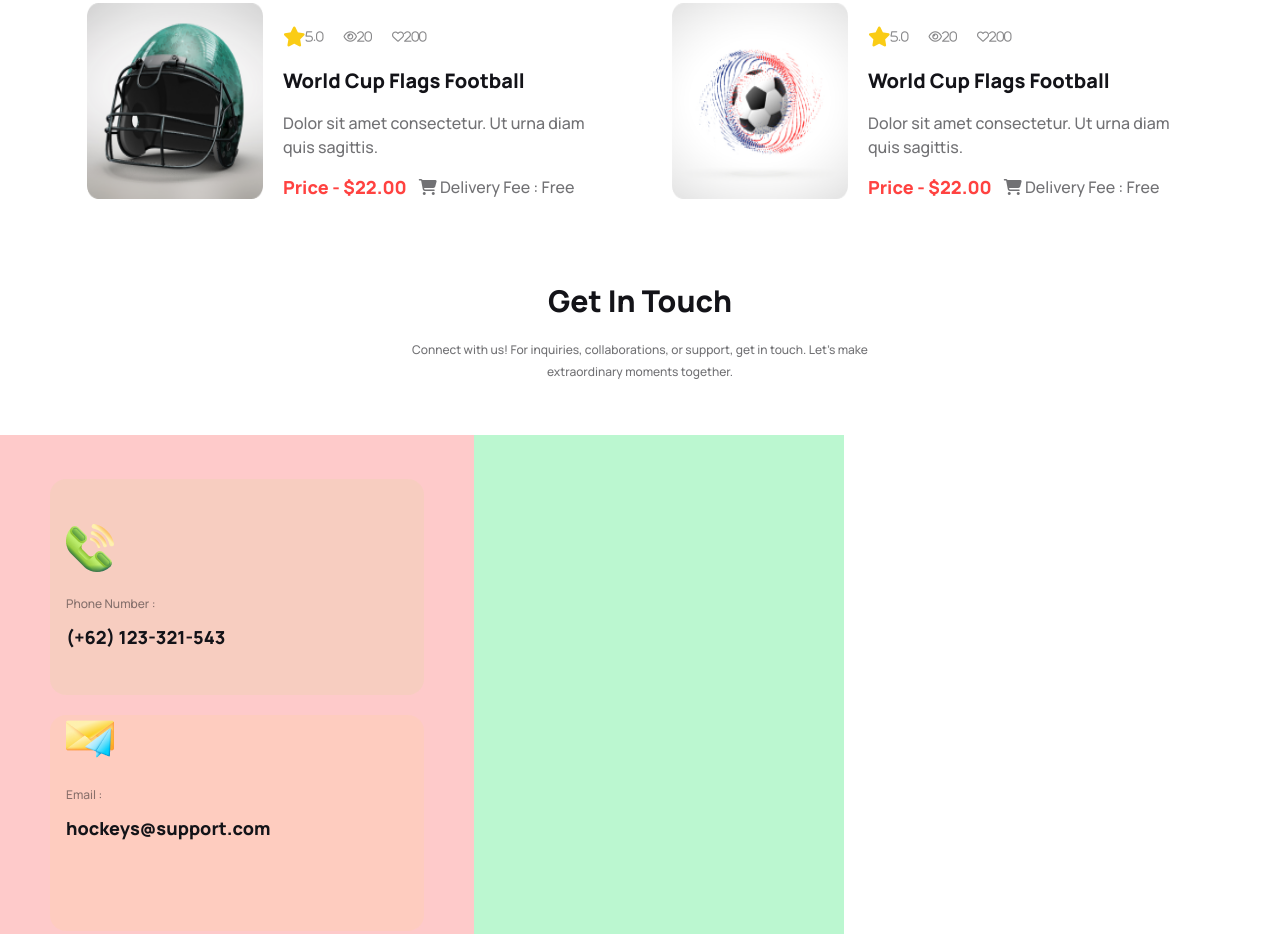
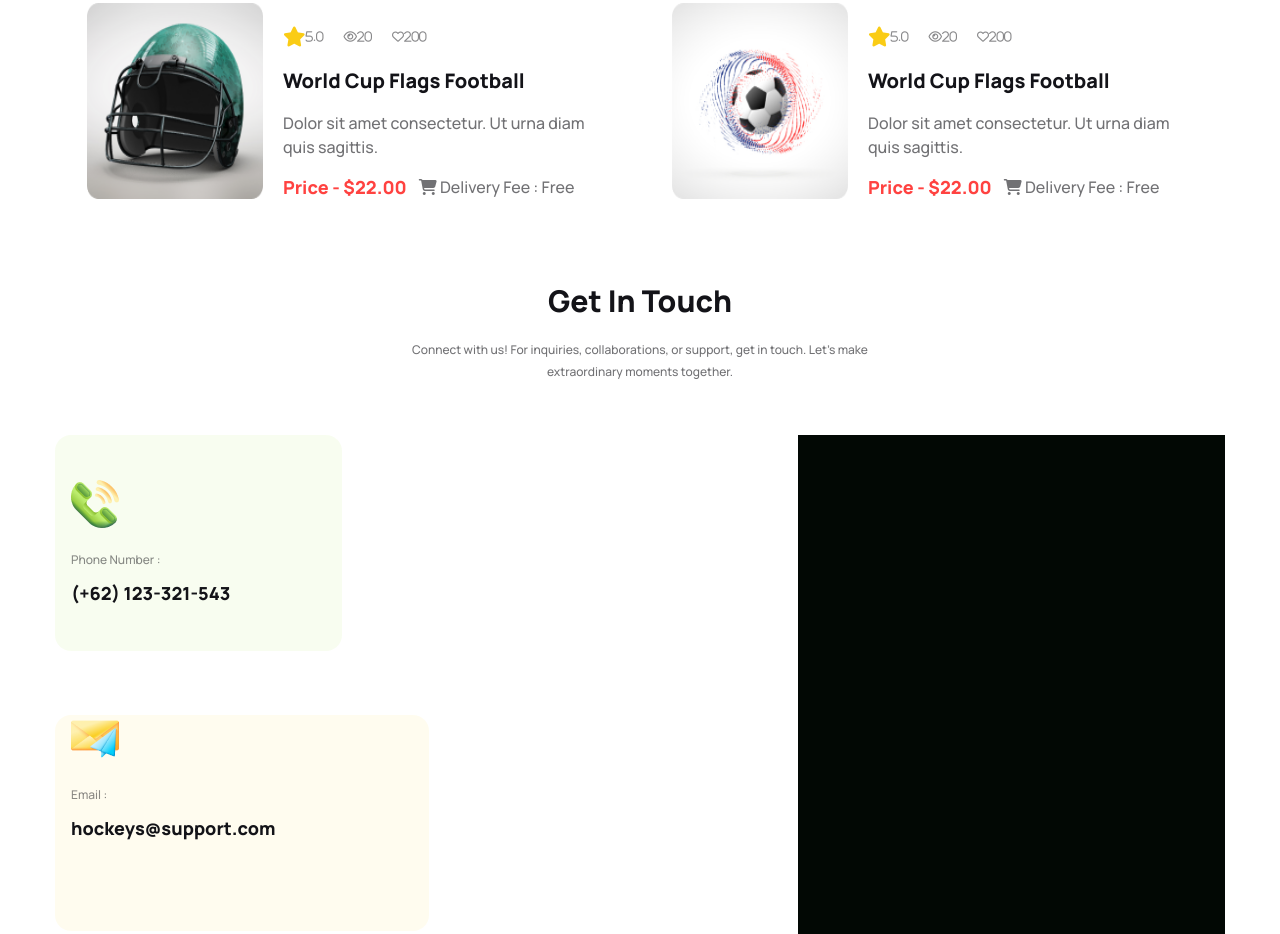
Before and after one commit to Dhruba545/third-assignment, a plain HTML site: page index.html in a window 1280 px wide. Shown: the part 3023-3957 px from the top of the page. Drawn offline with nearby package versions, Linux system fonts and the light colour scheme.

Commit message:
replace something

```diff
--- a/index.html
+++ b/index.html
@@ -289,8 +289,7 @@
             </div>
         </div>
         <!--Start The Clients Question Section -->
-        <div class="" >
-            <div class="flex flex-col space-y-8" >
+            <div class="flex w-[335px] md:w-[1170px] mx-auto flex-col space-y-8" >
                 <div> <!--Clients 1-->
                     <div class="w-[343px] md:w-[502px] bg-white flex flex-col space-y-5 p-5 rounded-xl mx-auto mt-8 justify-center items-center  text-center ">
                         <div class="text-[#131318] text-3xl font-extrabold " >
@@ -301,10 +300,10 @@
                     </div>
                     </div>
                 </div>
-                <div class="flex flex-col md:flex-row ">
+                <div class="flex flex-col bg-black md:flex-row w-full md:justify-between ">
 
-                <div class="flex flex-col space-y-5 md:w-[474px] w-[335px] md:h-[776px] h-[664px] bg-red-200 items-center justify-center  " >  <!--first of thw-->
-                    <div class="w-[287px] h-[184px]  md:w-[374px] md:h-[216px] bg-[#BCED6D1A] rounded-2xl flex items-center " ><!--Clients 2 1-->
+                <div class="flex flex-col space-y-5 w-full md:h-[776px] h-[664px] items-start justify-between bg-white mx-auto  " >  <!--first of thw-->
+                    <div class=" h-[184px] w-[309px] md:w-[287px] md:h-[216px] bg-[#BCED6D1A] rounded-2xl flex items-center " ><!--Clients 2 1-->
                        <div class="flex flex-col justify-center space-y-6 pl-4 " > <!--Clients 2 1 0 -->
                            <div><!--Clients 2 1 1-->
                                <img src="./Images/Group 1171275317.png" height="48px" width="48px">
@@ -350,7 +349,7 @@
                        </div>
                     </div>
                    </div>
-                    <div class="w-[335px] md:w-[370px] md:h-[776px] bg-green-200 " ><!--The second of two-->
+                    <div class="w-[335px] md:w-[672px] md:h-[776px] bg-green-900 opacity-10 " ><!--The second of two-->
 
                     </div>
                 </div>
@@ -365,7 +364,6 @@
                     </div>
                 </div>
             </div>
-        </div>
         <!-- End The Clients Question Section -->
     </main>
     <footer>
```
